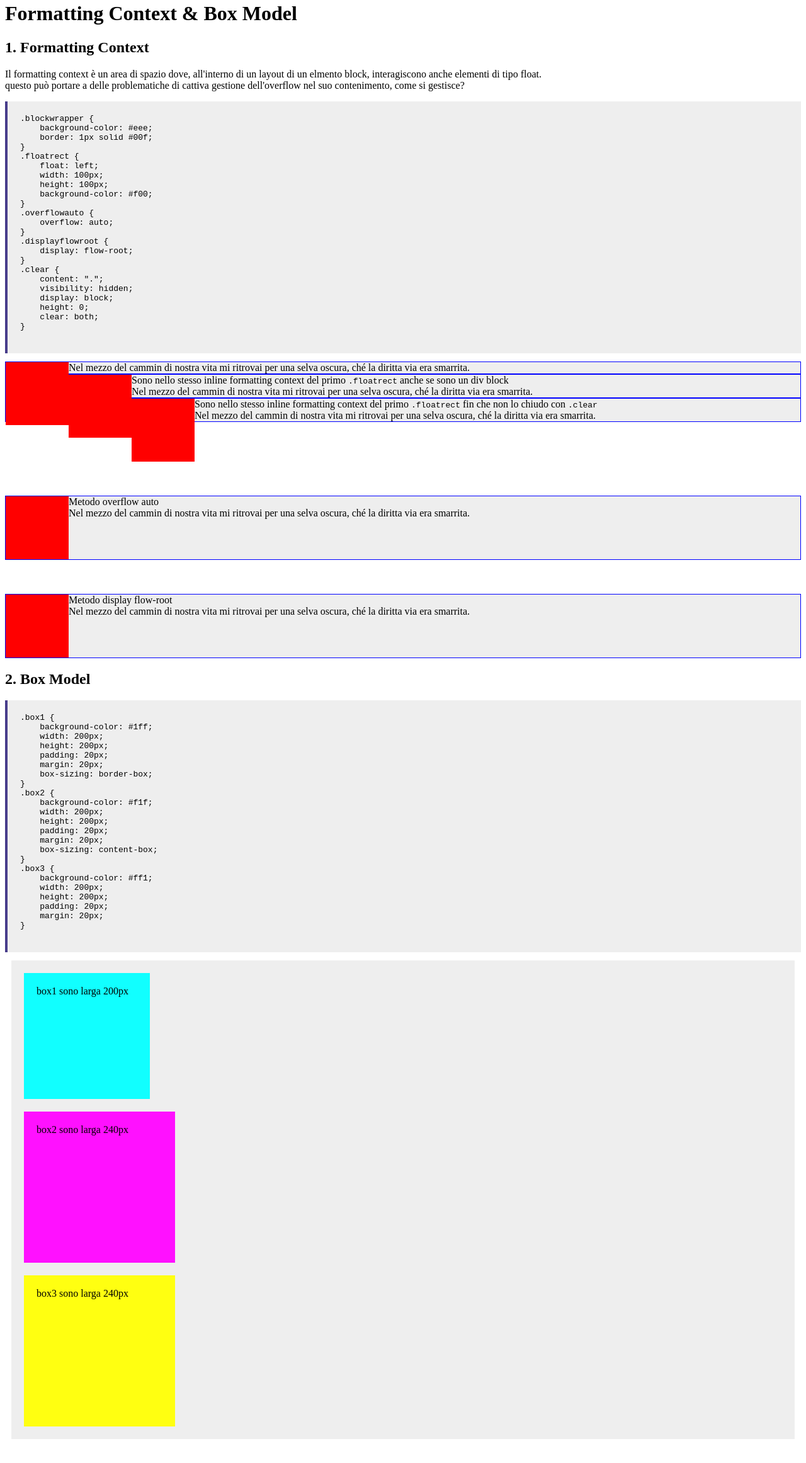
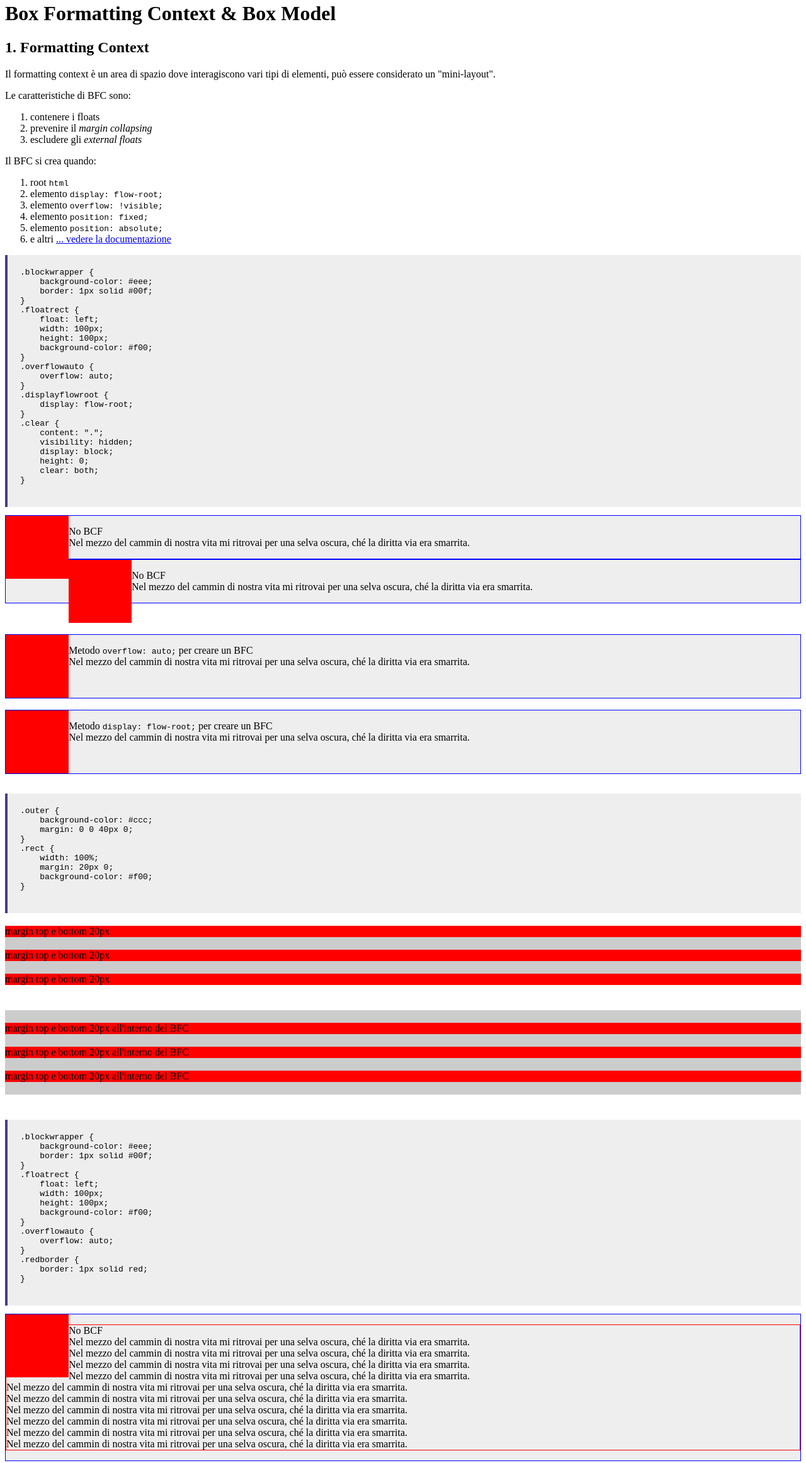
Before and after one commit to adellava/basic-html-css-workshop, a website: page 02_CSS/01_basic_concepts/04_formatting_context_and_box_model.html in a window 1280 px wide. Shown: the part 18-2341 px from the top of the page at 63% size. Before the commit the page ends 2313 px from the top, so only its background shows below. Drawn offline with Linux system fonts and the light colour scheme.

Commit message:
completa capitolo su box model e formatting context

```diff
--- a/02_CSS/01_basic_concepts/04_formatting_context_and_box_model.html
+++ b/02_CSS/01_basic_concepts/04_formatting_context_and_box_model.html
@@ -2,7 +2,7 @@
 <html lang="it">
     <head>
         <meta charset="utf-8">
-        <title>Formatting Context & Box Model</title>
+        <title>Box Formatting Context & Box Model</title>
         <meta name="viewport" content="width=device-width, initial-scale=1">
         <style>
             .codeexample {
@@ -15,16 +15,35 @@
     </head>
     <body>
 
-        <h1>Formatting Context & Box Model</h1>
+        <h1>Box Formatting Context & Box Model</h1>
 
 
         <section>
             <h2>1. Formatting Context</h2>
 
             <p>
-                Il formatting context è un area di spazio dove, all'interno di un layout di un elmento block, interagiscono anche elementi di tipo float.
-                <br/> questo può portare a delle problematiche di cattiva gestione dell'overflow nel suo contenimento, come si gestisce?
+                Il formatting context è un area di spazio dove interagiscono vari tipi di elementi, può essere considerato un "mini-layout".
             </p>
+            <p>
+                Le caratteristiche di <abbr>BFC</abbr> sono:
+            </p>
+            <ol>
+                <li>contenere i floats</li>
+                <li>prevenire il <i>margin collapsing</i></li>
+                <li>escludere gli <i>external floats</i></li>
+            </ol>
+            <p>
+                Il <abbr>BFC</abbr> si crea quando:
+            </p>
+            <ol>
+                <li>root <code>html</code></li>
+                <li>elemento <code>display: flow-root;</code></li>
+                <li>elemento <code>overflow: !visible;</code></li>
+                <li>elemento <code>position: fixed;</code></li>
+                <li>elemento <code>position: absolute;</code></li>
+                <li>e altri <a href="https://developer.mozilla.org/en-US/docs/Web/Guide/CSS/Block_formatting_context" target="_blank">... vedere la documentazione</a></li>
+            </ol>
+
             <style>
                 .blockwrapper {
                     background-color: #eee;
@@ -78,40 +97,126 @@
 }
                 </code>
             </pre>
-            <div>
+
             <div class="blockwrapper">
                 <div class="floatrect"></div>
-                    Nel mezzo del cammin di nostra vita mi ritrovai per una selva oscura, ché la diritta via era smarrita.
+                <p>No <abbr>BCF</abbr><br/>Nel mezzo del cammin di nostra vita mi ritrovai per una selva oscura, ché la diritta via era smarrita.</p>
             </div>
             <div class="blockwrapper">
                 <div class="floatrect"></div>
-                    Sono nello stesso inline formatting context del primo <code>.floatrect</code> anche se sono un div block<br/>
-                    Nel mezzo del cammin di nostra vita mi ritrovai per una selva oscura, ché la diritta via era smarrita.
-                </div>
-                <div class="blockwrapper">
-                    <div class="floatrect"></div>
-                    Sono nello stesso inline formatting context del primo <code>.floatrect</code> fin che non lo chiudo con <code>.clear</code><br/>
-                    Nel mezzo del cammin di nostra vita mi ritrovai per una selva oscura, ché la diritta via era smarrita.
+                <p>No <abbr>BCF</abbr><br/>Nel mezzo del cammin di nostra vita mi ritrovai per una selva oscura, ché la diritta via era smarrita.</p>
             </div>
             <div class="clear"></div>
-            </div>
-
-            <br/>
-            <br/>
             <br/>
 
             <div class="blockwrapper overflowauto">
                 <div class="floatrect"></div>
-                Metodo overflow auto<br/>
-                Nel mezzo del cammin di nostra vita mi ritrovai per una selva oscura, ché la diritta via era smarrita.
+                <p>Metodo <code>overflow: auto;</code> per creare un BFC<br/>
+                Nel mezzo del cammin di nostra vita mi ritrovai per una selva oscura, ché la diritta via era smarrita.</p>
             </div>
             <br/>
-            <br/>
-            <br/>
+
             <div class="blockwrapper displayflowroot">
                 <div class="floatrect"></div>
-                Metodo display flow-root<br/>
-                Nel mezzo del cammin di nostra vita mi ritrovai per una selva oscura, ché la diritta via era smarrita.
+                <p>Metodo <code>display: flow-root;</code> per creare un BFC<br/>
+                Nel mezzo del cammin di nostra vita mi ritrovai per una selva oscura, ché la diritta via era smarrita.</p>
+            </div>
+
+            <br/>
+
+            <style>
+                .outer {
+                    background-color: #ccc;
+                    margin: 0 0 40px 0;
+                }
+                .rect {
+                    width: 100%;
+                    margin: 20px 0;
+                    background-color: #f00;
+                }
+                .redborder {
+                    border: 1px solid red;
+                }
+            </style>
+            <pre class="codeexample">
+                <code>
+.outer {
+    background-color: #ccc;
+    margin: 0 0 40px 0;
+}
+.rect {
+    width: 100%;
+    margin: 20px 0;
+    background-color: #f00;
+}
+                </code>
+            </pre>
+            <div class="outer">
+                <div class="rect">margin top e bottom 20px</div>
+                <div class="rect">margin top e bottom 20px</div>
+                <div class="rect">margin top e bottom 20px</div>
+            </div>
+            <div class="outer overflowauto">
+                <div class="rect">margin top e bottom 20px all'interno del <abbr>BFC</abbr></div>
+                <div class="rect">margin top e bottom 20px all'interno del <abbr>BFC</abbr></div>
+                <div class="rect">margin top e bottom 20px all'interno del <abbr>BFC</abbr></div>
+            </div>
+
+            <pre class="codeexample">
+                <code>
+.blockwrapper {
+    background-color: #eee;
+    border: 1px solid #00f;
+}
+.floatrect {
+    float: left;
+    width: 100px;
+    height: 100px;
+    background-color: #f00;
+}
+.overflowauto {
+    overflow: auto;
+}
+.redborder {
+    border: 1px solid red;
+}
+                </code>
+            </pre>
+            <div class="blockwrapper">
+                <div class="floatrect"></div>
+                <p class="redborder">
+                    No <abbr>BCF</abbr><br/>
+                    Nel mezzo del cammin di nostra vita mi ritrovai per una selva oscura, ché la diritta via era smarrita.<br/>
+                    Nel mezzo del cammin di nostra vita mi ritrovai per una selva oscura, ché la diritta via era smarrita.<br/>
+                    Nel mezzo del cammin di nostra vita mi ritrovai per una selva oscura, ché la diritta via era smarrita.<br/>
+                    Nel mezzo del cammin di nostra vita mi ritrovai per una selva oscura, ché la diritta via era smarrita.<br/>
+                    Nel mezzo del cammin di nostra vita mi ritrovai per una selva oscura, ché la diritta via era smarrita.<br/>
+                    Nel mezzo del cammin di nostra vita mi ritrovai per una selva oscura, ché la diritta via era smarrita.<br/>
+                    Nel mezzo del cammin di nostra vita mi ritrovai per una selva oscura, ché la diritta via era smarrita.<br/>
+                    Nel mezzo del cammin di nostra vita mi ritrovai per una selva oscura, ché la diritta via era smarrita.<br/>
+                    Nel mezzo del cammin di nostra vita mi ritrovai per una selva oscura, ché la diritta via era smarrita.<br/>
+                    Nel mezzo del cammin di nostra vita mi ritrovai per una selva oscura, ché la diritta via era smarrita.<br/>
+                </p>
+            </div>
+
+            <br/>
+
+
+            <div class="blockwrapper">
+                <div class="floatrect"></div>
+                <p class="overflowauto redborder">
+                    Metodo <code>overflow: auto;</code> per creare un BFC<br/>
+                    Nel mezzo del cammin di nostra vita mi ritrovai per una selva oscura, ché la diritta via era smarrita.<br/>
+                    Nel mezzo del cammin di nostra vita mi ritrovai per una selva oscura, ché la diritta via era smarrita.<br/>
+                    Nel mezzo del cammin di nostra vita mi ritrovai per una selva oscura, ché la diritta via era smarrita.<br/>
+                    Nel mezzo del cammin di nostra vita mi ritrovai per una selva oscura, ché la diritta via era smarrita.<br/>
+                    Nel mezzo del cammin di nostra vita mi ritrovai per una selva oscura, ché la diritta via era smarrita.<br/>
+                    Nel mezzo del cammin di nostra vita mi ritrovai per una selva oscura, ché la diritta via era smarrita.<br/>
+                    Nel mezzo del cammin di nostra vita mi ritrovai per una selva oscura, ché la diritta via era smarrita.<br/>
+                    Nel mezzo del cammin di nostra vita mi ritrovai per una selva oscura, ché la diritta via era smarrita.<br/>
+                    Nel mezzo del cammin di nostra vita mi ritrovai per una selva oscura, ché la diritta via era smarrita.<br/>
+                    Nel mezzo del cammin di nostra vita mi ritrovai per una selva oscura, ché la diritta via era smarrita.<br/>
+                </p>
             </div>
 
         </section>
```
Lines whose indentation alone changed are shown as unchanged.
